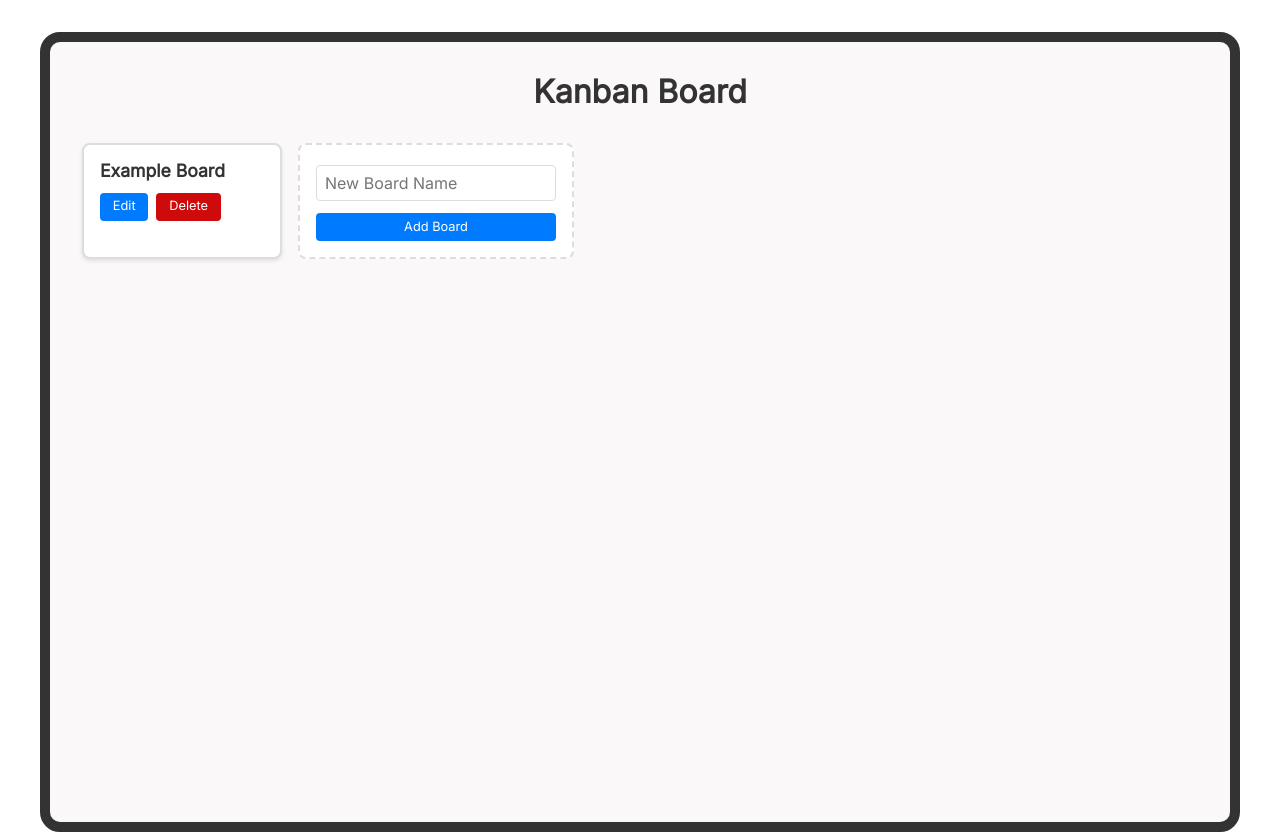
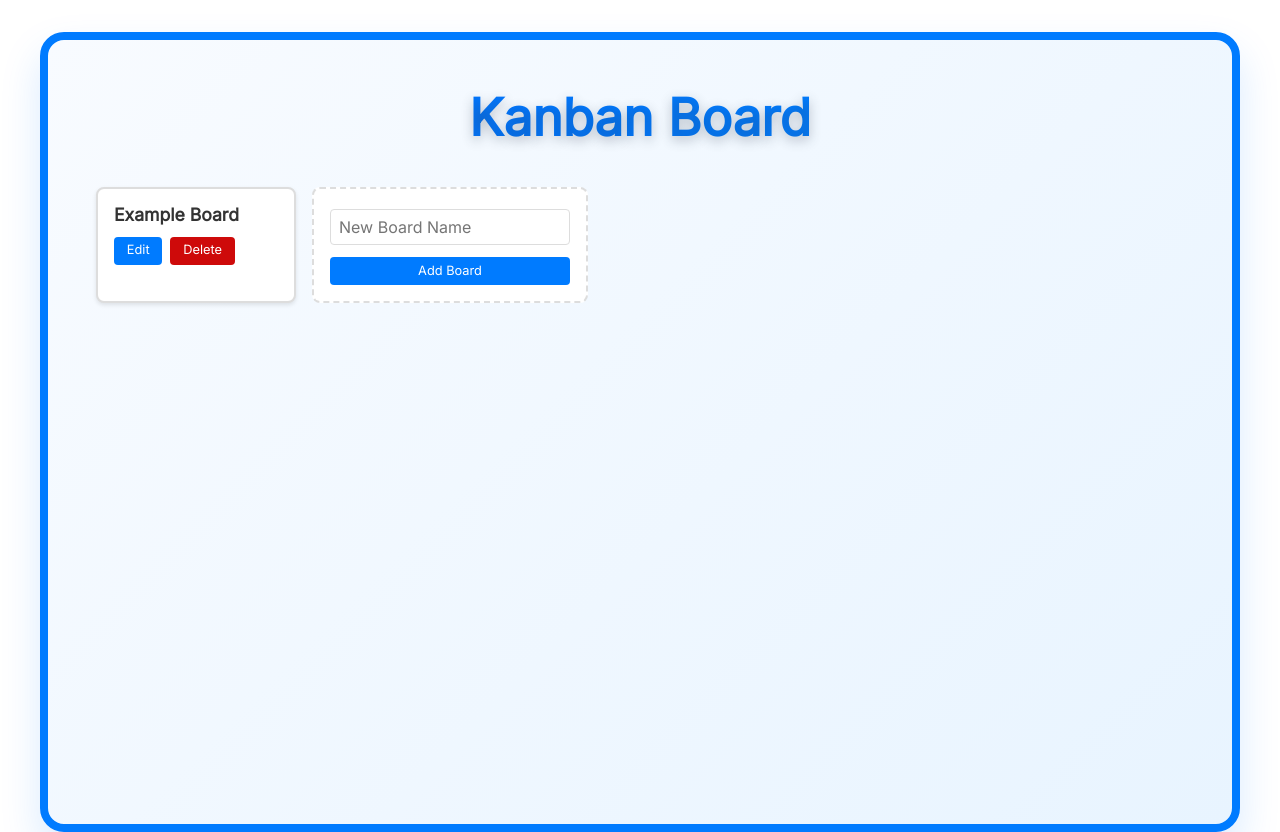
Before and after one commit to Mathas-S/Kanban-Board, a Vue app: page /board in a window 1280 px wide. Built offline with nearby package versions, Linux system fonts and the light colour scheme; sample sign-in values are in the browser's storage.

Commit message:
Broad Style Update

```diff
--- a/src/components/ColumnCard.vue
+++ b/src/components/ColumnCard.vue
@@ -152,7 +152,7 @@ function addTask() {
 }
 
 .add-task button {
-  width: 100%;
+  width: 93%;
   padding: 0.5rem;
   border-radius: 6px;
   border: none;
--- a/src/views/BoardView.vue
+++ b/src/views/BoardView.vue
@@ -255,21 +255,30 @@ function removeTagFromPopup(tag: string) {
 
 <style scoped>
 .board-container {
-  max-width: 1200px;
+   max-width: 1200px;
   margin: 2rem auto;
-  padding: 2rem;
-  background: #faf8f8;
-  border-radius: 20px;
-  border: 10px solid #333;
+  padding: 3rem;
+  background: linear-gradient(135deg, #f8fbff 0%, #e8f4ff 100%);
+  border-radius: 24px;
+  border: 8px solid #007bff;
   min-height: 100vh;
+  box-shadow: 0 20px 40px rgba(0, 123, 255, 0.15);
 }
 
 .board-container h1 {
-  color: #333;
-  margin-bottom: 2rem;
-  font-weight: 600;
+  background: linear-gradient(1135deg, #006eff 0%, #0084ff 100%);
+  -webkit-background-clip: text;
+  -webkit-text-fill-color: transparent;
+  background-clip: text;
+  margin-bottom: 2.5rem;
+  font-weight: 900;
+  font-size: 3.2rem;
   text-align: center;
+  text-shadow: 0 4px 12px rgba(47, 61, 77, 0.3);
+  position: relative;
 }
+
+
 
 .boards-list {
   display: flex;
@@ -348,7 +357,7 @@ function removeTagFromPopup(tag: string) {
 
 .add-column input,
 .add-column button {
-  width: 100%;
+  width: 90%;
   padding: 0.5rem;
   border-radius: 6px;
   border: 1px solid #ccc;
```
